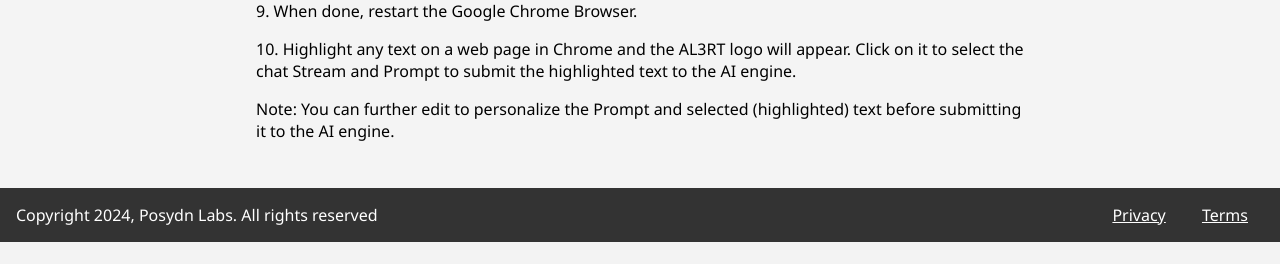
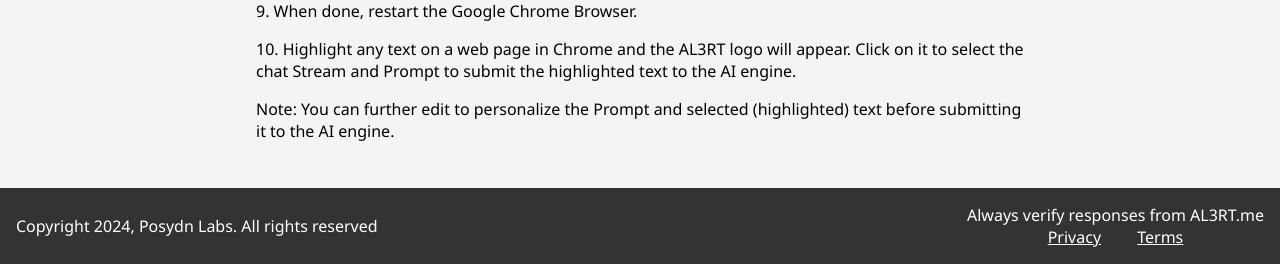
Before and after one commit to kohhash/RBAC, a Flask app: page / in a window 1280 px wide. Shown: the part 1381-1645 px from the top of the page. Before the commit the page ends 1623 px from the top, so only its background shows below. Run offline with Flask 2, Linux system fonts and the light colour scheme; the visitor is signed in with stand-in values (Sample User, id 1); data comes from the database, SQL or seed files in the repository; data that the repository does not hold is empty; some libraries are stand-ins or nearby versions.

Commit message:
add verify respoinse

```diff
--- a/templates/home.html
+++ b/templates/home.html
@@ -355,8 +355,11 @@
     <footer>
       <div>Copyright 2024, Posydn Labs. All rights reserved</div>
       <div>
-        <a href="{{ url_for('privacy_policy') }}" class="a-href">Privacy</a>
-        <a href="{{ url_for('terms_of_use') }}" class="a-href">Terms</a>
+        <div>Always verify responses from AL3RT.me</div>
+        <div>
+          <a href="{{ url_for('privacy_policy') }}" class="a-href">Privacy</a>
+          <a href="{{ url_for('terms_of_use') }}" class="a-href">Terms</a>
+        </div>
       </div>
     </footer>
 
```
